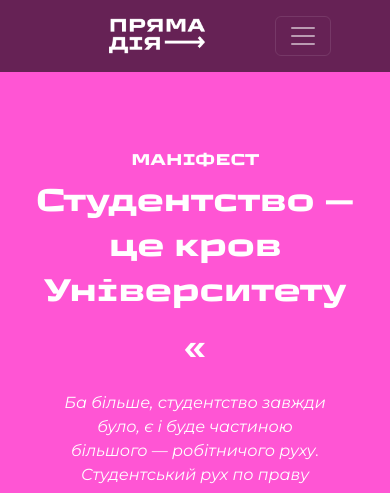
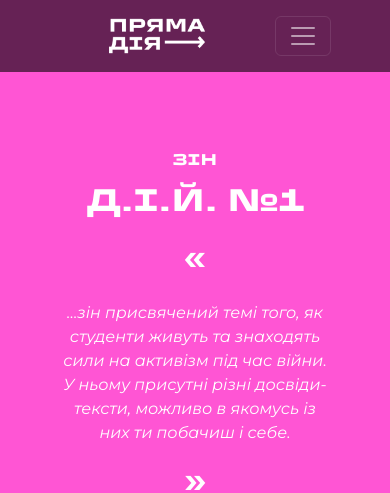
Before and after one commit to hromadianka/pd, a Django app: page /materials in a window 390 px wide. Shown: the top 493 px of the page. Run offline with Django 4.2, Linux system fonts and the light colour scheme.

Commit message:
Zine added to materials

```diff
--- a/app/views.py
+++ b/app/views.py
@@ -8,11 +8,6 @@ from django.contrib import messages
 from django.utils.html import strip_tags
 from django.db.models import Q
 import locale
-
-# locale.setlocale(
-#     category=locale.LC_ALL,
-#     locale="Ukrainian"
-# )
 
 def ukr_month_str(date):
     ukr_months = ['січень', 'лютий', 'березень', 'квітень', 'травень', 'червень', 'липень', 'серпень',
@@ -25,8 +20,8 @@ def legible_date(date):
     return ukr_month_str(date) + res[month_word_end:]
 
 def str_list_topics(topics_from_db):
-    TOPICS = ['news', 'theory', 'protests']
-    TOPICS2STR = {'news': 'новини', 'theory': 'теорія', 'protests': 'протести'}
+    TOPICS = ['news', 'theory', 'protests', 'analysis', 'history']
+    TOPICS2STR = {'news': 'новини', 'theory': 'теорія', 'protests': 'протести', 'analysis': 'аналіз', 'history': 'історія'}
     return list(map(lambda x: TOPICS2STR[x], filter(lambda x: x in TOPICS, map(str.strip, topics_from_db.split(',')))))
 
 def str_topics(topics_from_db):
@@ -41,7 +36,8 @@ def index(request):
 
     for p in publications_by_date:
         if type(p.text) == bytes:
-            p.text = strip_tags(p.text.decode('utf-8'))
+            p.text = p.text.decode('utf-8')
+        p.text = strip_tags(p.text)
         p.date_legible = legible_date(p.date)
 
     latest_publication = publications_by_date[0]
@@ -84,9 +80,7 @@ def publications(request):
 
 
 def publication(request, pk):
-    # publication = Publication.objects.get(id=pk)
 
-    # SAMODEL
     publications = Publication.objects.all()
     publication = None
     for p in publications:
--- a/templates/index.html
+++ b/templates/index.html
@@ -99,7 +99,7 @@
             <b>«Пряма дія»</b> — це незалежна студентська профспілка, яка поділяє принципи рівності, лібертарної педагогіки та виступає проти комерціалізації освіти.
             Ми дотримуємось демократичної і антибюрократичної структури та надаємо простір для консолідації лівого студентства в Україні.
           </p>
-          <a class="pd-btn-black p-3" href="{% url 'materials' %}">
+          <a class="pd-btn-black p-3" href="{% url 'materials' %}#material-manifesto">
             Маніфест
           </a>
           <br>
--- a/templates/materials.html
+++ b/templates/materials.html
@@ -21,7 +21,44 @@
 
         <div class="container-fluid ">
 
-            <div class="row" style="min-height: 100vh; background-color: #FF55D4;">
+          <div id="material-zine1" class="row" style="min-height: 100vh; background-color: #FF55D4;">
+            <div class="d-xl-none d-lg-none" style="height:150px;"></div>
+            <div class="col-xl-6 col-lg-6 text-center text-break my-auto" style=" color: white;">
+                <h6 style="text-transform: uppercase;">зін</h6>
+                <h1 class="mb-3 meterial-name">Д.І.Й. №1</h1>
+                <h1>«</h1><br>
+                <p class="px-5" style="font-style: italic;">
+                  ...зін присвячений темі того, як студенти живуть та знаходять
+                  сили на активізм під час війни. У ньому присутні різні досвіди-тексти,
+                  можливо в якомусь із них ти побачиш і себе.
+                </p>
+                <h1>»</h1>
+            </div>
+            <div class="col-xl-6 col-lg-6 p-0 text-center">
+                <div
+                  class="bg-image h-100"
+                  style="
+                    background-image: linear-gradient(to right, rgba(0, 0, 0, 0.7), rgba(0, 0, 0, 0.2)),
+                                        url('/static/img/zine1-mockup.jpg');
+                    background-color: #cccccc;
+                    background-position: center;
+                    background-repeat: no-repeat;
+                    background-size: cover;
+                    position: relative;
+                    min-height: 400px;
+                    display: flex;
+                    align-items: center;
+                  "
+                >
+                <a class="pd-btn-white p-2" style="position: relative; left: 45%;background-color: white;" href="https://drive.google.com/file/d/1Mm_IyWi4DwQ2tPLji5GB-VctQ2x8Mfys/view?usp=sharing" target="_new">
+                    Читати
+                  </a>
+                </div>
+
+            </div>
+        </div>
+
+            <div id="material-manifesto" class="row" style="min-height: 100vh; background-color: #FF55D4;">
                 <div class="d-xl-none d-lg-none" style="height:150px;"></div>
                 <div class="col-xl-6 col-lg-6 text-center text-break my-auto" style=" color: white;">
                     <h6 style="text-transform: uppercase;">маніфест</h6>
@@ -56,7 +93,7 @@
                 </div>
             </div>
 
-            <div class="row" style="min-height: 100vh; background-color: #FF55D4;">
+            <div id="material-psycholohichne-nassyllia" class="row" style="min-height: 100vh; background-color: #FF55D4;">
                 <div class="d-xl-none d-lg-none" style="height:150px;"></div>
                 <div class="col-xl-6 col-lg-6 text-center text-break my-auto" style=" color: white;">
                     <h6 style="text-transform: uppercase;">брошура</h6>
@@ -92,39 +129,6 @@
                 </div>
             </div>
 
-            <!-- <div class="row align-items-center" style="height: 100vh; background-color: #FF55D4;">
-                <div class="d-xl-none d-lg-none" style="height:150px;"></div>
-                <div class="col-xl-6 col-lg-6 text-center text-break" style="background-color: #FF55D4; color: white;">
-                    <h6 style="text-transform: uppercase;">брошура</h6>
-                    <h1 class="mb-3" style="font-size: 3.3em;">Психологічне насилля з боку викладачів</h1>
-                    <h1>«</h1><br>
-                    <p class="px-5" style="font-style: italic;">
-                        Позиція викладача – це завжди владна позиція. Викладач у програмі дисципліни визначає, що саме студенти та студентки вивчатимуть, задає тон обговоренням семінарів, визначає форми контролю і зрештою оцінює
-                        студентів. Проте останні не є безправними та можуть спільними діями впливати як на окремого викладача, так і на всю систему освіти.
-                    </p>
-                    <h1>»</h1>
-                    <a href="{% static 'pdf/psycholohichne-nasyllia-z-boku-vykladatchiv.pdf' %}" target="_new">sd</a>
-                </div>
-                <div class="col-xl-6 col-lg-6 p-0 text-center h-100">
-                    <div
-                      class="bg-image h-100"
-                      style="
-                        background-image: linear-gradient(to right, rgba(0, 0, 0, 0.7), rgba(0, 0, 0, 0.2)),
-                                            url('/static/img/leaflet_nasyllia_mockup.jpg');
-                        background-color: #cccccc;
-                        background-position: center;
-                        background-repeat: no-repeat;
-                        background-size: cover;
-                        position: relative;
-                      "
-                    >
-                      <a class="pd-btn-white p-2" style="position: relative; top: 45%; background-color: white;" href="{% static 'pdf/priama-diia-manifesto_students-are-blood-of-the-university.pdf' %}" target="_new">
-                        Читати
-                      </a>
-                    </div>
-                </div>
-            </div>
-
         </div>
 
     </main>
```
